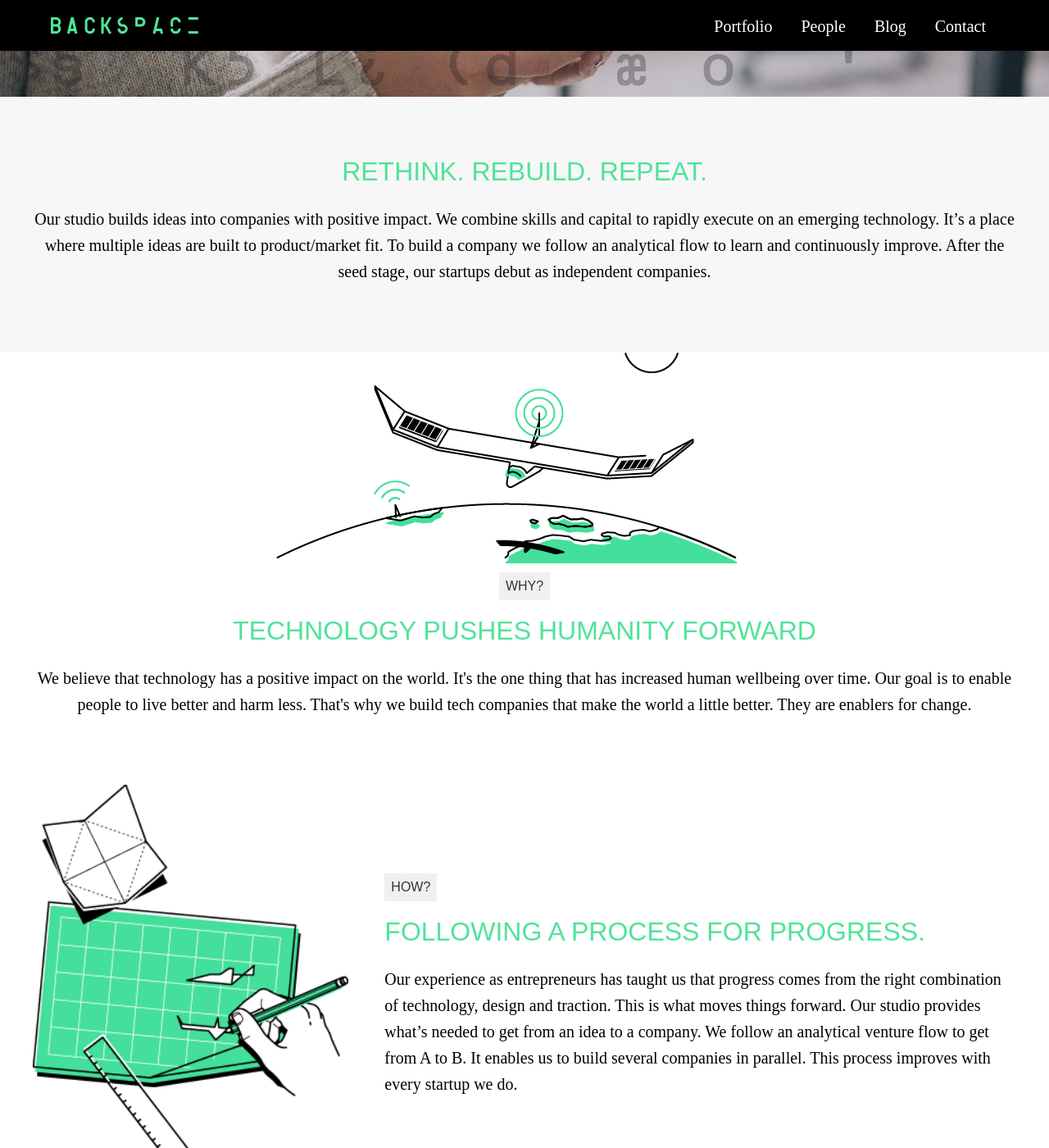
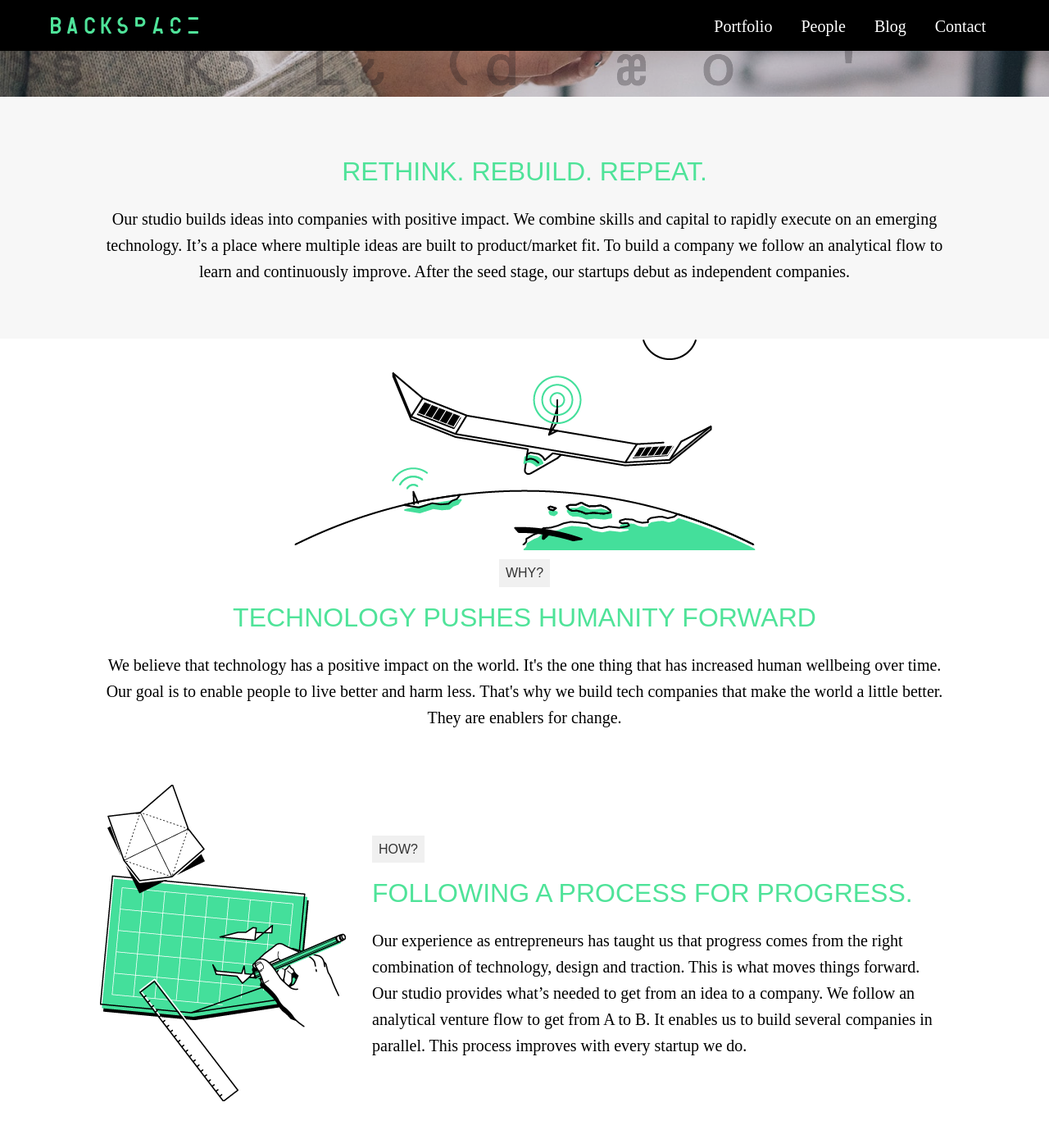
Before and after one commit to backspacehq/backspacehq.github.io, a Jekyll site: the page built from index.html, in a window 1280 px wide and 1400 px high, scrolled down 482 px. Shown: the whole window at 82% size. Built offline with Jekyll 4.4.1, drawn with Linux system fonts in a browser that asks for light colours; comment, search, counter and statistics services are not loaded.

Commit message:
more layout fixes mobile/ipad

```diff
--- a/_scss/_home.sass
+++ b/_scss/_home.sass
@@ -1,8 +1,6 @@
 .home-cover
   background-image: url(/img/content/home/header-photo-temp.jpg)
   position: relative
-
-
 
 .content-block.why
   .wrapper
@@ -28,10 +26,6 @@
       padding-bottom: 0
 
 .content-block.why, .content-block.how, .content-block.what
-  .wrapper
-    div:first-child
-      margin-right: 44px
-
   h3
     background: $medium-grey
     display: inline-block
--- a/_scss/_layout.sass
+++ b/_scss/_layout.sass
@@ -6,6 +6,7 @@
 .wrapper
   width: 100%
   max-width: $break-large
+  box-sizing: border-box
   display: flex
   flex-direction: column
   align-items: center
--- a/_scss/_pages.sass
+++ b/_scss/_pages.sass
@@ -56,11 +56,10 @@
     .content-block-text
       display: inline-block
       flex: 2
-      p
-        margin: .8em 0
+      padding: 0 .8em
 
     .content-block-img
-      flex: 1
+      padding: 0 .8em
 
       img
         width: 100%
@@ -74,6 +73,7 @@
 @media screen and (max-width: $break-medium)
   .content-block
     .wrapper
+      padding: 66px 0
       flex-direction: column
       align-items: center
       div:first-child
```
Also changed, not shown: css/main.css.
